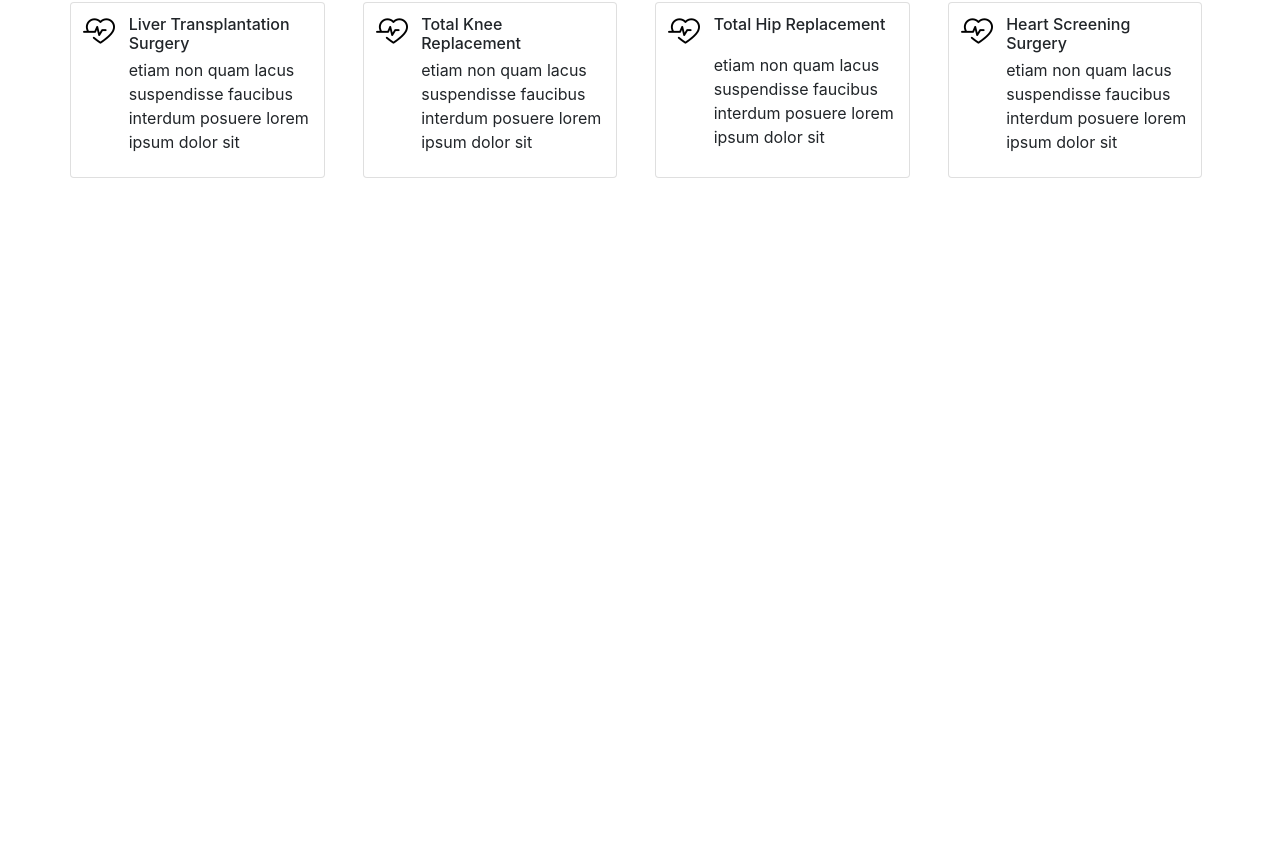
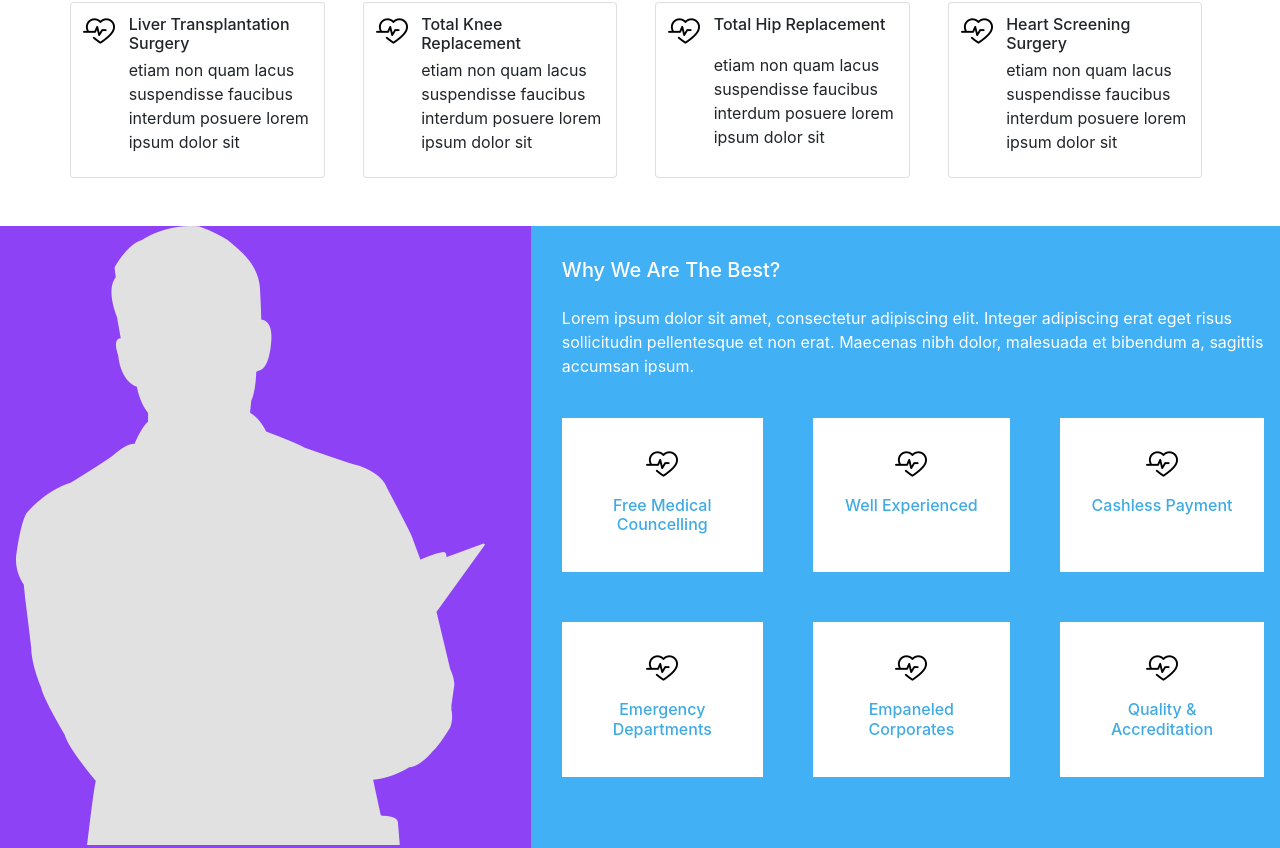
Before and after one commit to varmaah/med-ui, an Angular app: page /home in a window 1280 px wide. Shown: the part 896-1744 px from the top of the page. Before the commit the page ends 1074 px from the top, so only its background shows below. Built offline with nearby package versions, Linux system fonts and the light colour scheme.

Commit message:
added why best component

```diff
--- a/src/app/home-page/home-page.component.html
+++ b/src/app/home-page/home-page.component.html
@@ -34,3 +34,5 @@
         </div>
       </div>
     </div>
+    </div>
+    <app-why-best></app-why-best>
--- a/src/app/home-page/home-page.module.ts
+++ b/src/app/home-page/home-page.module.ts
@@ -2,12 +2,13 @@ import { HomePageRoutes } from './home-page.routing';
 import { NgModule } from '@angular/core';
 import { CommonModule } from '@angular/common';
 import { HomePageComponent } from './home-page.component';
+import { WhyBestComponent } from './why-best/why-best.component';
 
 @NgModule({
   imports: [
     CommonModule,
     HomePageRoutes
   ],
-  declarations: [HomePageComponent]
+  declarations: [HomePageComponent, WhyBestComponent]
 })
 export class HomePageModule { }
--- /dev/null
+++ b/src/app/home-page/why-best/why-best.component.css
@@ -0,0 +1,60 @@
+.image-container {
+    background-color: #8d42f5;
+
+}
+
+.human-image {
+    padding-left:1rem;
+    padding-bottom: 0.2rem
+}
+
+.description {
+    /* should be replaced with image */
+    background-color: #42b0f5;
+}
+.description-content {
+    padding: 1rem;
+    color: #ffff
+}
+
+.description-content>h5 {
+    padding-top: 1rem;
+    padding-bottom: 1rem;
+}
+
+.description-grid {
+    display: grid;
+    margin-top: 2.5rem;
+    grid-template-columns: auto auto auto;
+    grid-gap: 50px;
+}
+
+@media only screen and (max-width: 1000px) {
+    .description-grid {
+        grid-template-columns: auto auto;
+    }
+  }
+  @media only screen and (max-width: 370px) {
+    .description-grid {
+        grid-template-columns: auto;
+    }
+  }
+.description-grid-items {
+ padding :30px;
+ text-align: center;
+ color: rgba(63, 171, 228, 1);
+ background-color: #ffff;
+}
+
+.description-grid-items>h6 {
+ margin-top: 1rem;
+ text-align: center
+}
+
+.icon {
+    display: block;
+    width: 32px;
+    height: 32px;
+    margin: auto;
+    background: url('../../../assets/lifeline-in-a-heart-outline.png');
+}
--- /dev/null
+++ b/src/app/home-page/why-best/why-best.component.html
@@ -0,0 +1,42 @@
+<div class="mt-5">
+    <div class="row">
+        <div class="col-md-5 image-container">
+            <img class="human-image img-fluid" src="../../../assets/img3.png">
+        </div>
+        <div class="col-md-7 description">
+            <div class="description-content">
+                <h5>Why We Are The Best?</h5>
+                <p>Lorem ipsum dolor sit amet, consectetur adipiscing elit. Integer adipiscing erat eget risus
+                    sollicitudin pellentesque et non erat. Maecenas nibh dolor, malesuada et bibendum a, sagittis
+                    accumsan ipsum.</p>
+                <div class="description-grid">
+                    <div class="description-grid-items">
+                        <div class="icon"></div>
+                        <h6>Free Medical Councelling</h6>
+                    </div>
+                    <div class="description-grid-items">
+                        <div class="icon"></div>
+                        <h6>Well Experienced</h6>
+                    </div>
+                    <div class="description-grid-items">
+                        <div class="icon"></div>
+                        <h6>Cashless Payment</h6>
+                    </div>
+                    <div class="description-grid-items">
+                        <div class="icon"></div>
+                        <h6>Emergency Departments</h6>
+                    </div>
+                    <div class="description-grid-items">
+                        <div class="icon"></div>
+                        <h6>Empaneled Corporates</h6>
+                    </div>
+                    <div class="description-grid-items">
+                        <div class="icon"></div>
+                        <h6>Quality & Accreditation</h6>
+                    </div>
+
+                </div>
+            </div>
+        </div>
+    </div>
+</div>
--- /dev/null
+++ b/src/app/home-page/why-best/why-best.component.ts
@@ -0,0 +1,15 @@
+import { Component, OnInit } from '@angular/core';
+
+@Component({
+  selector: 'app-why-best',
+  templateUrl: './why-best.component.html',
+  styleUrls: ['./why-best.component.css']
+})
+export class WhyBestComponent implements OnInit {
+
+  constructor() { }
+
+  ngOnInit() {
+  }
+
+}
```
